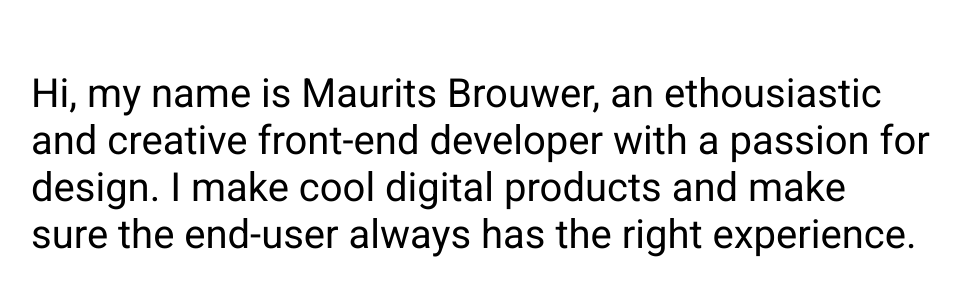
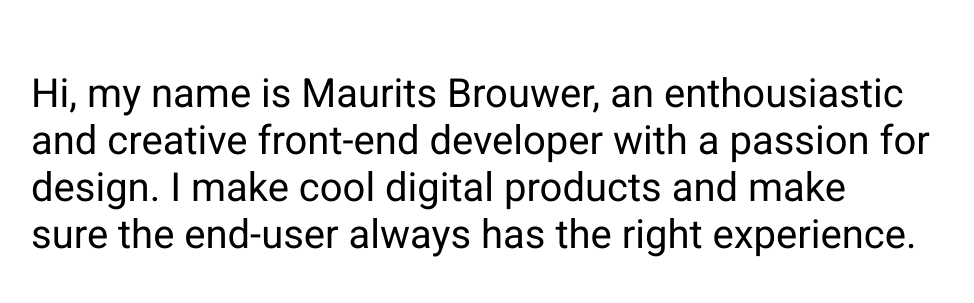
Before and after one commit to Maurits97/Portfolio2022, a React (Create React App) app: page / in a window 1280 px wide. Shown: the part 640-943 px from the top of the page, without its empty margins (65-1039 px from the left). Built offline with nearby package versions, Linux system fonts and the light colour scheme.

Commit message:
stupid typo

```diff
--- a/src/components/Intro.js
+++ b/src/components/Intro.js
@@ -6,7 +6,7 @@ export default function Intro() {
     <section className={`grid container ${ styles.intro }`}>
       <div className='col-12 col-s10 col-m8'>
         <SkewVelocity>
-          <p>Hi, my name is Maurits Brouwer, an ethousiastic and creative front-end developer with a passion for design. I make cool digital products and make sure the end-user always has the right experience.</p>
+          <p>Hi, my name is Maurits Brouwer, an enthousiastic and creative front-end developer with a passion for design. I make cool digital products and make sure the end-user always has the right experience.</p>
 
           <p>I studied Communication &amp; Multimedia Design at The Hague University.</p>
         </SkewVelocity>
```
